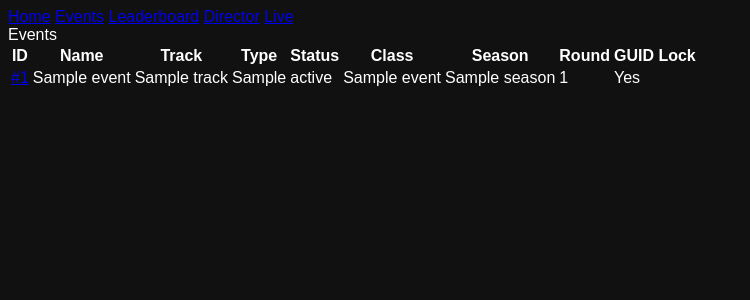
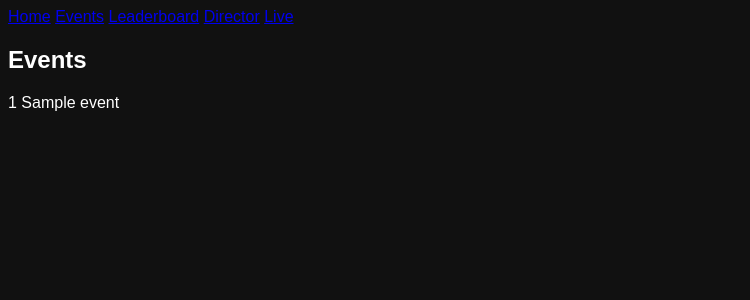
Before and after one commit to figjamfngaming-eng/12oclock-system, a Flask app: page /events in a window 1280 px wide. Shown: the top 300 px of the page, without its empty margins (0-750 px from the left). Run offline with Flask 3, Linux system fonts and the light colour scheme; a database or web service that is not in the repository returns one stand-in record (values such as "Sample title"); some libraries are stand-ins or nearby versions.

Commit message:
events.html

```diff
--- a/web/templates/events.html
+++ b/web/templates/events.html
@@ -1,42 +1,7 @@
 {% extends "base.html" %}
-
 {% block content %}
-<div class="card">
-    <div class="title">Events</div>
-
-    {% if events %}
-        <table>
-            <thead>
-                <tr>
-                    <th>ID</th>
-                    <th>Name</th>
-                    <th>Track</th>
-                    <th>Type</th>
-                    <th>Status</th>
-                    <th>Class</th>
-                    <th>Season</th>
-                    <th>Round</th>
-                    <th>GUID Lock</th>
-                </tr>
-            </thead>
-            <tbody>
-                {% for event in events %}
-                <tr>
-                    <td><a class="inline-link" href="/event/{{ event.id }}">#{{ event.id }}</a></td>
-                    <td>{{ event.name }}</td>
-                    <td>{{ event.track }}</td>
-                    <td>{{ event.event_type }}</td>
-                    <td>{{ event.status }}</td>
-                    <td>{{ event.class_name }}</td>
-                    <td>{{ event.season }}</td>
-                    <td>{{ event.round_number }}</td>
-                    <td>{{ "Yes" if event.requires_guid else "No" }}</td>
-                </tr>
-                {% endfor %}
-            </tbody>
-        </table>
-    {% else %}
-        <div class="subtle">No events found.</div>
-    {% endif %}
-</div>
+<h2>Events</h2>
+{% for e in events %}
+<div>{{e.id}} {{e.name}}</div>
+{% endfor %}
 {% endblock %}
```
